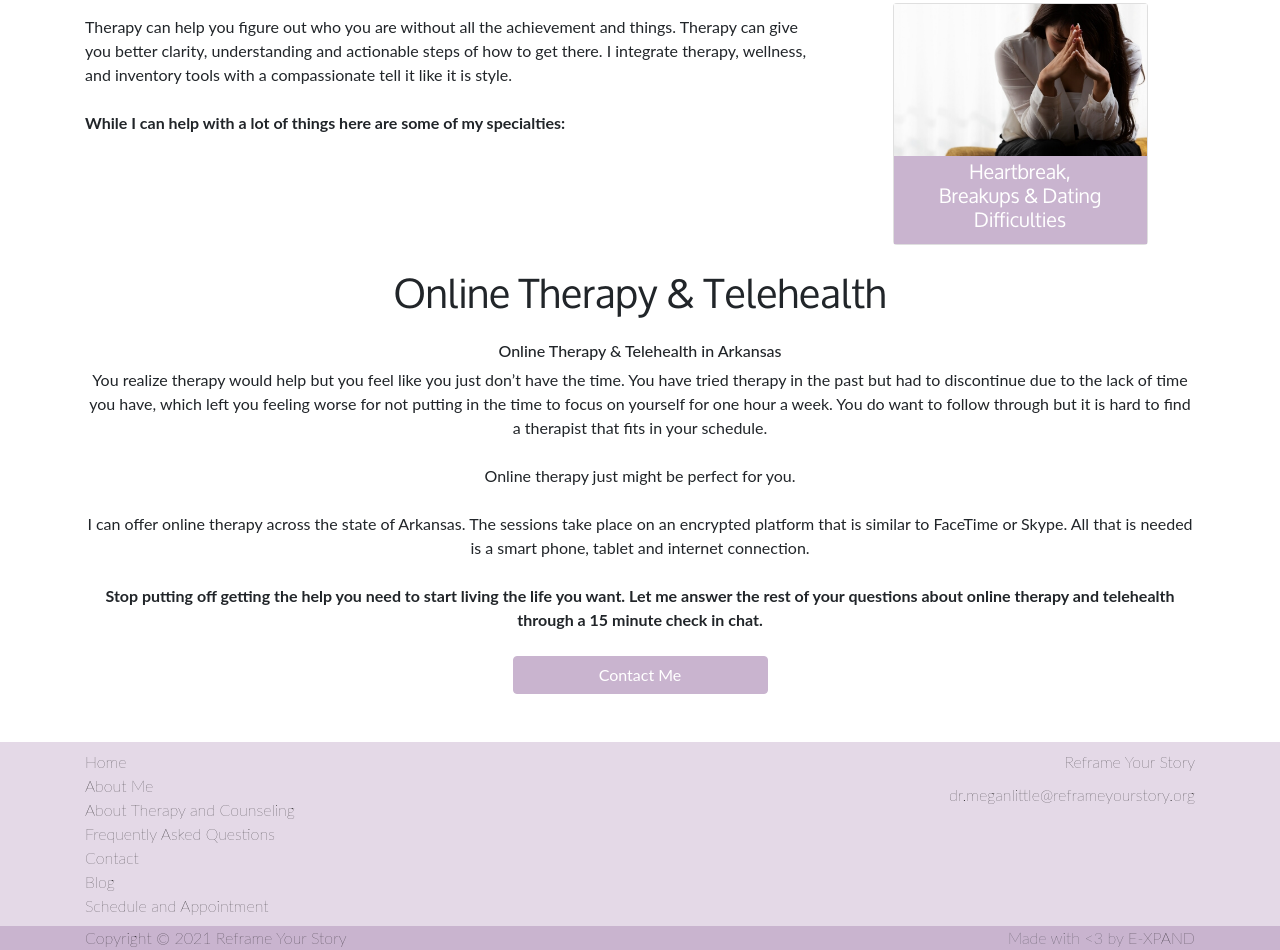
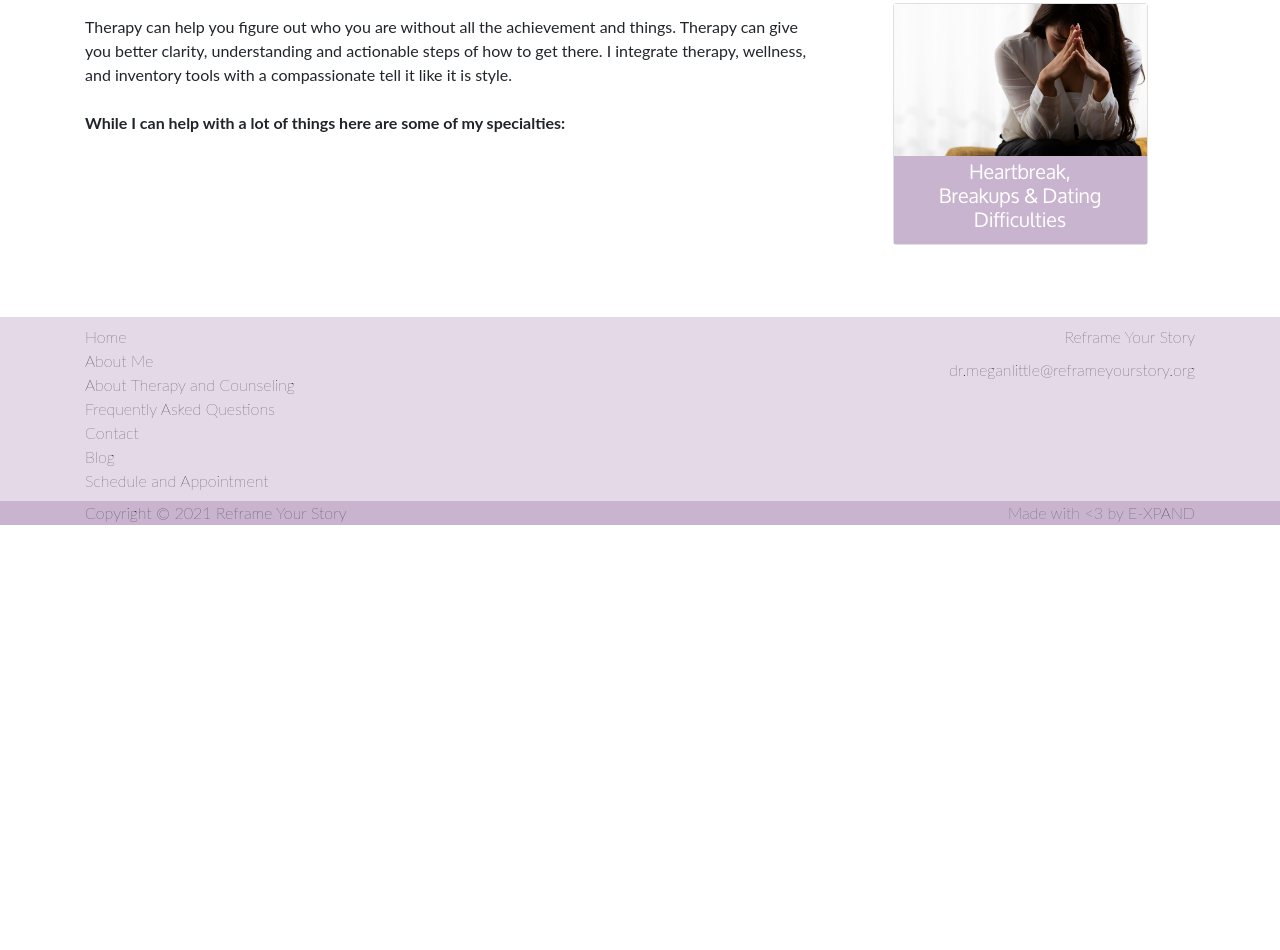
Before and after one commit to AllanSlette/RFYS, a plain HTML site: page therapy.html in a window 1280 px wide. Shown: the part 1351-2301 px from the top of the page. After the commit the page ends 1876 px from the top, so only its background shows below. Drawn offline with nearby package versions, Linux system fonts and the light colour scheme; a web font is replaced by a local one.

Commit message:
cut online therapy

```diff
--- a/therapy.html
+++ b/therapy.html
@@ -193,27 +193,7 @@
     </div>
   </section>
 
-  <section id="onlineTherapy">
-    <div class="container">
-      <h1 class="text-center mb-4">Online Therapy & Telehealth</h1>
-      <h6 class="text-center">Online Therapy & Telehealth in Arkansas
-      </h6>
-      <p class="text-center">
-        You realize therapy would help but you feel like you just don’t have the time. You have tried therapy in the past but had to discontinue due to the lack of time you have, which left you feeling worse for not putting in the time to focus on yourself for one hour a week. You do want to follow through but it is hard to find a therapist that fits in your schedule.
-        <br><br>
-        Online therapy just might be perfect for you.
-        <br><br>
-        I can offer online therapy across the state of Arkansas. The sessions take place on an encrypted platform that is similar to FaceTime or Skype. All that is needed is a smart phone, tablet and internet connection.
-        <br><br>
-        <strong>Stop putting off getting the help you need to start living the life you want. Let me answer the rest of your questions about online therapy and telehealth through a 15 minute check in chat.</strong>
-      </p>
-      <div class="row justify-content-center mt-4">
-        <div class="col-sm-3">
-          <a href="contact.html" class="btn btn-primary btn-block text-white">Contact Me</a>
-        </div>
-      </div>
-    </div>
-  </section>
+
 
 
 
```
